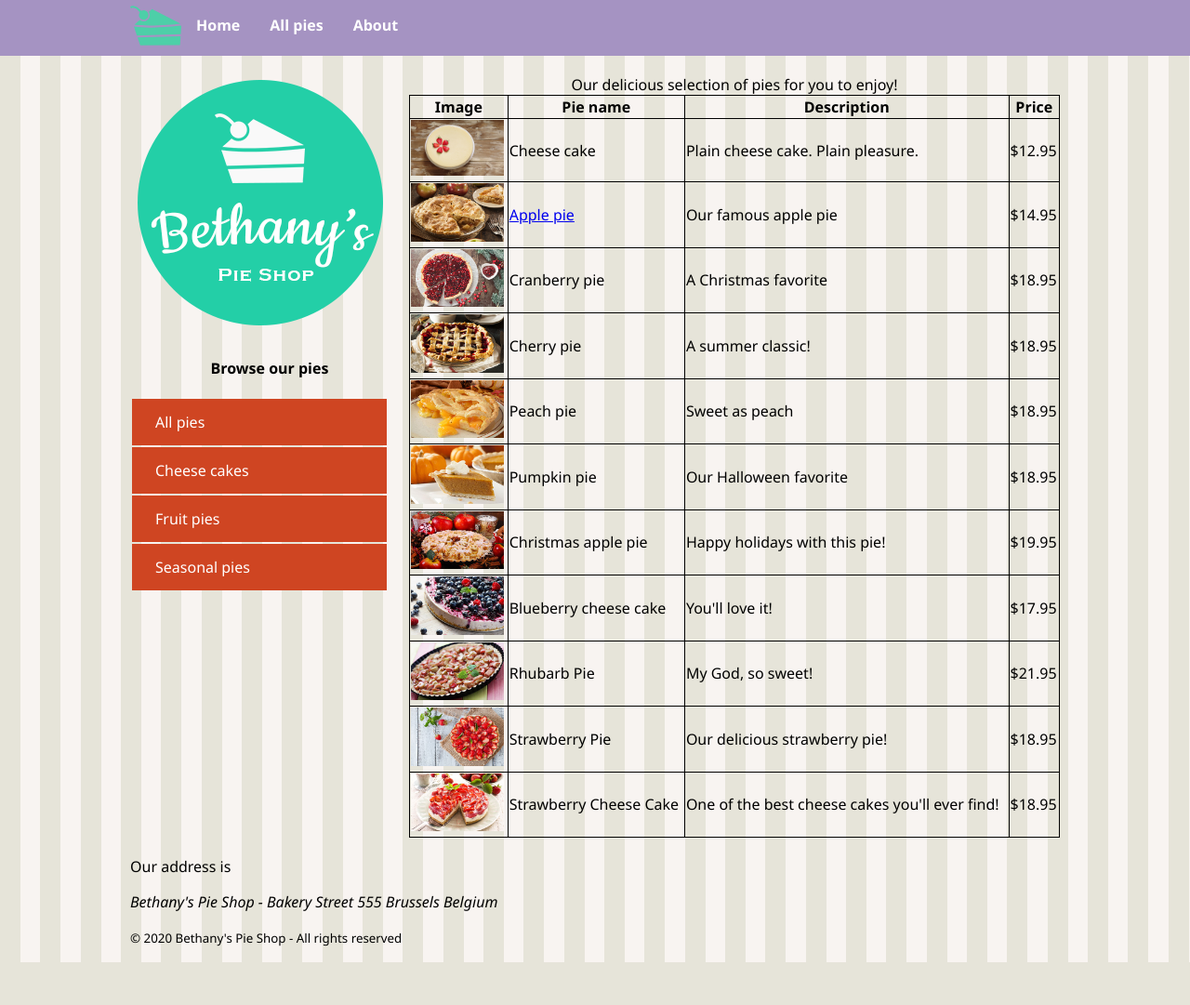
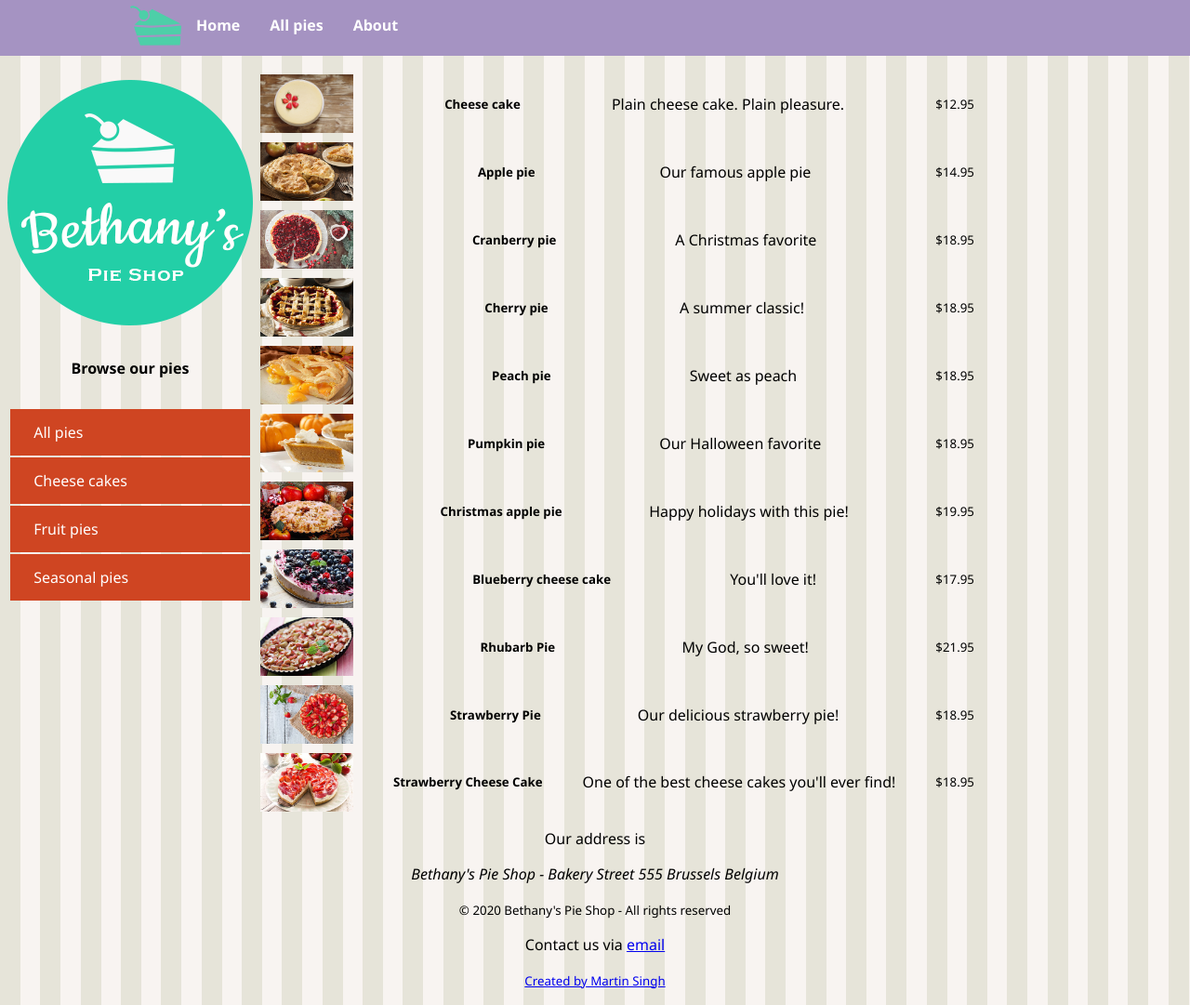
Before and after one commit to martin-singh/css-flexbox-creating-responsive-pages, a plain HTML site: page pages/pieoverview.html in a window 1280 px wide. Shown: the whole page at 93% size. Before the commit the page ends 1035 px from the top, so only its background shows below. Drawn offline with Linux system fonts and the light colour scheme.

Commit message:
Section 3 - Setting up the Flexbox Container.

```diff
--- a/css/styles.css
+++ b/css/styles.css
@@ -43,8 +43,9 @@ nav>ul>li a {
 /*Side Menu*/
 
 .mainContent ul{
-    padding-inline-start: 2px;
-    margin-right: 1.5rem;
+    /*padding-inline-start: 0;
+    margin-right: 0;*/
+    padding: .7rem;
 }
 
 .mainContent ul>a>li{
@@ -67,32 +68,88 @@ nav>ul>li a {
 }
 
 .mainContent{
-    width:1000px;
-    margin-left: auto;
-    margin-right: auto;
-}
-
-.leftmenu {
-    float: left;
-    width: 30%;
-    margin-bottom: 20px;
+    margin: 0 auto; /* top/bottom right/left */
+    display: flex;
+    flex-direction: row;
+    flex-wrap: wrap;
 }
 
 /*Main Content*/
-
-.main {
-    float: right;
-    width: 70%;
-    margin-bottom: 20px;
-}
-
 .pageTitle{
     font-size:35px;
     color:#a593c2;
 }
 
+.box { /* for testing only */
+    margin: 5px 10px;
+    width: 200px;
+    height: 100px;
+    background-color: tomato;
+    color: white;
+    text-align: center;
+}
+
+.leftMenu {
+    display: flex;
+    flex-direction: column;
+    align-items: center;
+}
+
+.main {
+    display: flex;
+    flex-direction: column;
+    width: 60%;
+}
+
+.pieRow {
+    display: flex;
+    flex-direction: row;
+    flex-wrap: wrap;
+    align-items: center;
+    justify-content: space-between;
+    margin-bottom: 10px;
+}
+
+.pieGallery {
+    display: flex;
+    flex-direction: row;
+    flex-wrap: wrap;
+    align-content: flex-start;
+    width: 60%;
+}
+
+.pieCard {
+    display: flex;
+    flex-direction: column;
+    margin: .4rem;
+    padding: .4rem;
+    background-color: #fff;
+    box-shadow: 0 2px 4px rgba(0, 0, 0, .3);
+}
+.pieCard > h5,
+.pieCard > p {
+    margin: .2rem 0;
+}
+
+.cardRow {
+    display: flex;
+    flex-direction: row;
+    align-items: center;
+    justify-content: space-between;
+}
+
+.cardRow > h5,
+.cardRow > p {
+    margin: .2rem 0;
+}
+
 /*Footer*/
 footer {
-    clear: both;
-    width: 100%;
+    display: flex;
+    flex-direction: column;
+    align-items: center;
 }
+footer > p,
+footer > address {
+    margin: 0.5rem 0;
+}
--- a/pages/pieoverview.html
+++ b/pages/pieoverview.html
@@ -1,16 +1,14 @@
 <!DOCTYPE html>
 <html>
-
   <head>
-    <meta charset="utf-8">
+    <meta charset="utf-8" />
     <title>Welcome to Bethany's Pie Shop!</title>
-    <meta name="author" content="Bethany's Pie Shop">
-    <meta name="description" content="Store front for Bethany's Pie Shop">
-    <meta name="viewport" content="width=device-width, initial-scale=1">
-    <link rel="icon" type="image/png" href="favicon.png">
-    <link rel="stylesheet" type="text/css" href="../css/styles.css">
+    <meta name="author" content="Bethany's Pie Shop" />
+    <meta name="description" content="Store front for Bethany's Pie Shop" />
+    <meta name="viewport" content="width=device-width, initial-scale=1" />
+    <link rel="icon" type="image/png" href="favicon.png" />
+    <link rel="stylesheet" type="text/css" href="../css/styles.css" />
   </head>
-
   <body>
     <header id="mainheader">
       <nav>
@@ -27,7 +25,7 @@
         <img src="../images/bethanylogo.png" />
 
         <header>
-                <h4 style="text-align: center;">Browse our pies</h4>
+          <h4 style="text-align: center">Browse our pies</h4>
         </header>
         <ul>
           <a href="pieoverview.html"><li>All pies</li></a>
@@ -37,96 +35,83 @@
         </ul>
       </aside>
       <main class="main">
-            <table border="1"
-                style="width:100%;border: 1px solid black;border-collapse: collapse; padding: 20px;border-spacing: 5px;">
-                <caption>
-                    Our delicious selection of pies for you to enjoy!
-                </caption>
-                <thead>
-                    <tr>
-                        <th>Image</th>
-                        <th>Pie name</th>
-                        <th>Description</th>
-                        <th>Price</th>
-                    </tr>
-                </thead>
-                <tbody>
-                    <tr>
-                        <td><img src="../images/products/cheesecakesmall.jpg" width="100"></td>
-                        <td>Cheese cake</td>
-                        <td>Plain cheese cake. Plain pleasure.</td>
-                        <td>$12.95</td>
-                    </tr>
-                    <tr>
-                        <td><img src="../images/products/applepiesmall.jpg" width="100"></td>
-                        <td><a href="applepie.html">Apple pie</a></td>
-                        <td>Our famous apple pie</td>
-                        <td>$14.95</td>
-                    </tr>
-                    <tr>
-                        <td><img src="../images/products/cranberrypiesmall.jpg" width="100"></td>
-                        <td>Cranberry pie</td>
-                        <td>A Christmas favorite</td>
-                        <td>$18.95</td>
-                    </tr>
-                    <tr>
-                        <td><img src="../images/products/cherrypiesmall.jpg" width="100"></td>
-                        <td>Cherry pie</td>
-                        <td>A summer classic!</td>
-                        <td>$18.95</td>
-                    </tr>
-                    <tr>
-                        <td><img src="../images/products/peachpiesmall.jpg" width="100"></td>
-                        <td>Peach pie</td>
-                        <td>Sweet as peach</td>
-                        <td>$18.95</td>
-                    </tr>
-                    <tr>
-                        <td><img src="../images/products/pumpkinpiesmall.jpg" width="100"></td>
-                        <td>Pumpkin pie</td>
-                        <td>Our Halloween favorite</td>
-                        <td>$18.95</td>
-                    </tr>
-                    <tr>
-                        <td><img src="../images/products/christmasapplepiesmall.jpg" width="100"></td>
-                        <td>Christmas apple pie</td>
-                        <td>Happy holidays with this pie!</td>
-                        <td>$19.95</td>
-                    </tr>
-                    <tr>
-                        <td><img src="../images/products/blueberrycheesecakesmall.jpg" width="100"></td>
-                        <td>Blueberry cheese cake</td>
-                        <td>You'll love it!</td>
-                        <td>$17.95</td>
-                    </tr>
-                    <tr>
-                        <td><img src="../images/products/rhubarbpiesmall.jpg" width="100"></td>
-                        <td>Rhubarb Pie</td>
-                        <td>My God, so sweet!</td>
-                        <td>$21.95</td>
-                    </tr>
-                    <tr>
-                        <td><img src="../images/products/strawberrypiesmall.jpg" width="100"></td>
-                        <td>Strawberry Pie</td>
-                        <td>Our delicious strawberry pie!</td>
-                        <td>$18.95</td>
-                    </tr>
-                    <tr>
-                        <td><img src="../images/products/strawberrycheesecakesmall.jpg" width="100"></td>
-                        <td>Strawberry Cheese Cake</td>
-                        <td>One of the best cheese cakes you'll ever find!</td>
-                        <td>$18.95</td>
-                    </tr>
-                </tbody>
-            </table>
+        <div class="pieRow">
+          <img src="../images/products/cheesecakesmall.jpg" width="100" height="63"/>
+          <h5>Cheese cake</h5>
+          <p>Plain cheese cake. Plain pleasure.</p>
+          <small>$12.95</small>
+        </div> <!-- end row -->
+        <div class="pieRow">
+          <img src="../images/products/applepiesmall.jpg" width="100" height="63"/>
+          <h5>Apple pie</h5>
+          <p>Our famous apple pie</p>
+          <small>$14.95</small>
+        </div> <!-- end row -->
+        <div class="pieRow">
+            <img src="../images/products/cranberrypiesmall.jpg" width="100" height="63">
+            <h5>Cranberry pie</h5>
+            <p>A Christmas favorite</p>
+            <small>$18.95</small>
+        </div> <!-- end row -->
+        <div class="pieRow">
+            <img src="../images/products/cherrypiesmall.jpg" width="100" height="63">
+            <h5>Cherry pie</h5>
+            <p>A summer classic!</p>
+            <small>$18.95</small>
+        </div> <!-- end row -->
+        <div class="pieRow">
+            <img src="../images/products/peachpiesmall.jpg" width="100" height="63">
+            <h5>Peach pie</h5>
+            <p>Sweet as peach</p>
+            <small>$18.95</small>
+        </div> <!-- end row -->
+        <div class="pieRow">
+            <img src="../images/products/pumpkinpiesmall.jpg" width="100" height="63">
+            <h5>Pumpkin pie</h5>
+            <p>Our Halloween favorite</p>
+            <small>$18.95</small>
+        </div> <!-- end row -->
+        <div class="pieRow">
+            <img src="../images/products/christmasapplepiesmall.jpg" width="100" height="63">
+            <h5>Christmas apple pie</h5>
+            <p>Happy holidays with this pie!</p>
+            <small>$19.95</small>
+        </div> <!-- end row -->
+        <div class="pieRow">
+            <img src="../images/products/blueberrycheesecakesmall.jpg" width="100" height="63">
+            <h5>Blueberry cheese cake</h5>
+            <p>You'll love it!</p>
+            <small>$17.95</small>
+        </div> <!-- end row -->
+        <div class="pieRow">
+            <img src="../images/products/rhubarbpiesmall.jpg" width="100" height="63">
+            <h5>Rhubarb Pie</h5>
+            <p>My God, so sweet!</p>
+            <small>$21.95</small>
+        </div> <!-- end row -->
+        <div class="pieRow">
+            <img src="../images/products/strawberrypiesmall.jpg" width="100" height="63">
+            <h5>Strawberry Pie</h5>
+            <p>Our delicious strawberry pie!</p>
+            <small>$18.95</small>
+        </div> <!-- end row -->
+        <div class="pieRow">
+            <img src="../images/products/strawberrycheesecakesmall.jpg" width="100">
+            <h5>Strawberry Cheese Cake</h5>
+            <p>One of the best cheese cakes you'll ever find!</p>
+            <small>$18.95</small>
+        </div> <!-- end row -->
       </main>
+    </div>
 
     <footer>
-            <p>Our address is <address>Bethany's Pie Shop - Bakery Street 555 Brussels Belgium</address>
+      <p>Our address is</p>
+      <address>Bethany's Pie Shop - Bakery Street 555 Brussels Belgium</address>
+      <p><small>&copy; 2020 Bethany's Pie Shop - All rights reserved</small></p>
+      <p>Contact us via <a href="mailto:info@bethanyspieshop.com">email</a></p>
+      <p>
+        <small><a href="#">Created by Martin Singh</a></small>
       </p>
-            <p><small>&copy; 2020 Bethany's Pie Shop - All rights reserved</small></p>
     </footer>
-    </div>
   </body>
-
 </html>
```
Also changed, not shown: index.html (+8 -9 lines), pages/about.html (+8 -11 lines), pages/applepie.html (+8 -9 lines), pages/cheesecakes.html (+8 -9 lines), pages/fruitpies.html (+58 -64 lines), pages/seasonalpies.html (+8 -8 lines), pages/test.html (+15 -6 lines). Lines whose indentation alone changed are shown as unchanged.
